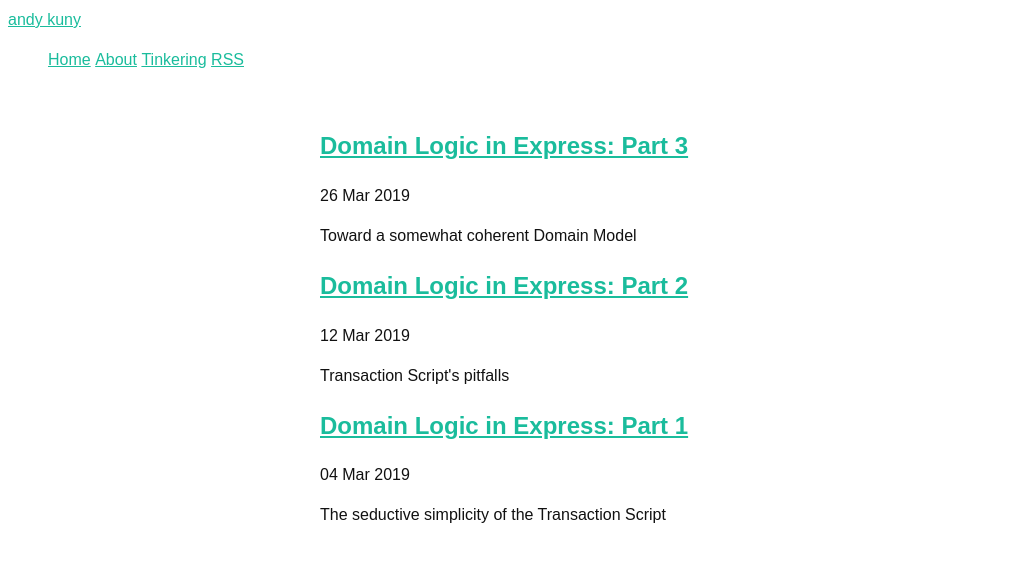
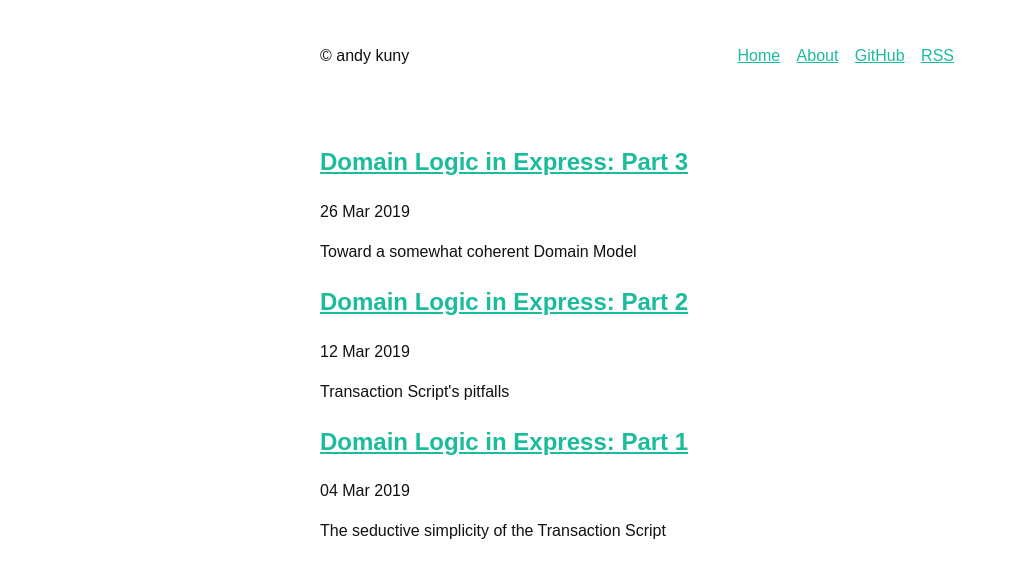
Before and after one commit to akuny/akuny.github.io, a Jekyll site: the page built from index.html, in a window 1280 px wide. Shown: the top 578 px of the page, without its empty margins (0-1009 px from the left). Built offline with Jekyll 4.4.1, drawn with Linux system fonts in a browser that asks for light colours; the list of posts is cut into pages by our own code.

Commit message:
Additional style tweaks

```diff
--- a/_includes/header.html
+++ b/_includes/header.html
@@ -1,14 +1,21 @@
 <div>
   <header>
-    <a href="{{ site.url }}" class="top-link">{{ site.name }}</a>
-    <ul class="nav">
-      <!--Change the  URL here if working on an absolute domain-->
+    <div class="navbar">
+      <div class="navbar-item" style="margin: 16px 0">
+        <span>&copy; {{ site.name }}</span>
+      </div>
+      <div class="navbar-item">
+        <ul class="nav-menu">
           <li><a href="{{ site.url }}">Home</a></li>
           <li><a href="{{ site.url }}/about">About</a></li>
           {% if site.owner.github %}
-      <li><a href="{{ site.owner.github }}" target="_blank">Tinkering</a></li>
+          <li>
+            <a href="{{ site.owner.github }}" target="_blank">GitHub</a>
+          </li>
           {% endif %}
           <li><a href="{{ site.url }}/feed.xml">RSS</a></li>
         </ul>
+      </div>
+    </div>
   </header>
 </div>
--- a/assets/css/main.css
+++ b/assets/css/main.css
@@ -3,6 +3,14 @@ body {
     font-family: Arial, Helvetica, sans-serif;
     font-size: 1rem;
     line-height: 1.5;
+}
+
+header {
+    display: block;
+    padding: 20px;
+    margin-left: auto;
+    margin-right: auto;
+    max-width: 640px;
 }
 
 a {
@@ -28,26 +36,34 @@ th {
 }
 
 .content {
+    display: block;
     padding: 20px;
     margin-left: auto;
     margin-right: auto;
     max-width: 640px;
 }
 
-.nav ul {
+.navbar {
+    display: flex;
+    justify-content: space-between;
+}
+
+.navbar-item {
+}
+
+.nav-menu > ul {
   display: inline-block;
-  padding: 0;
-  margin: .5rem;
   text-align: center;
   background-color: #fff;
+  text-align: right;
 }
 
-.nav li {
+.nav-menu > li {
     display: inline;
+    margin-left: 6px;
+    margin-right: 6px;
 }
 
 .post-date {}
 
-.post {}
-
 .pagination {}
```
Lines whose indentation alone changed are shown as unchanged.
